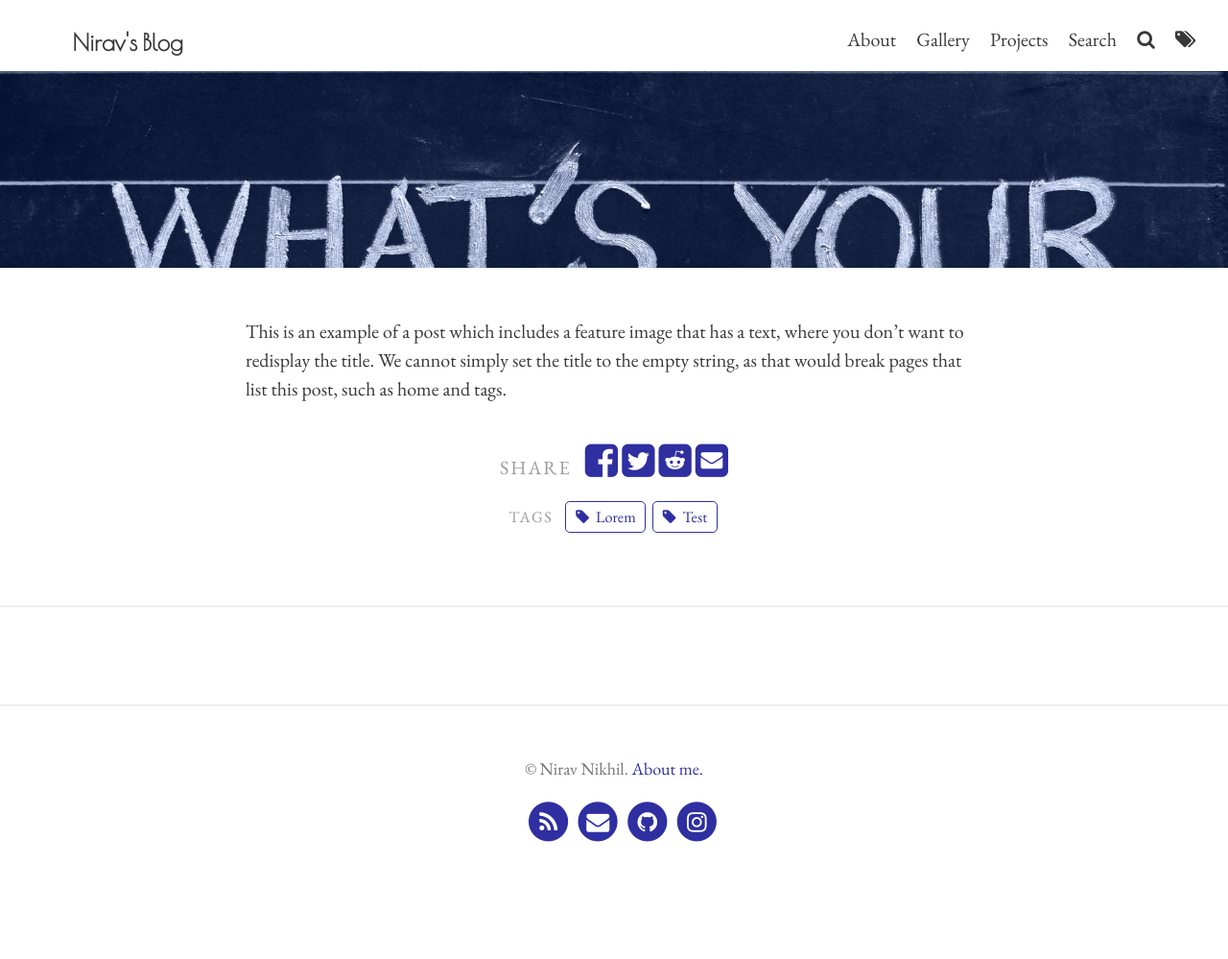
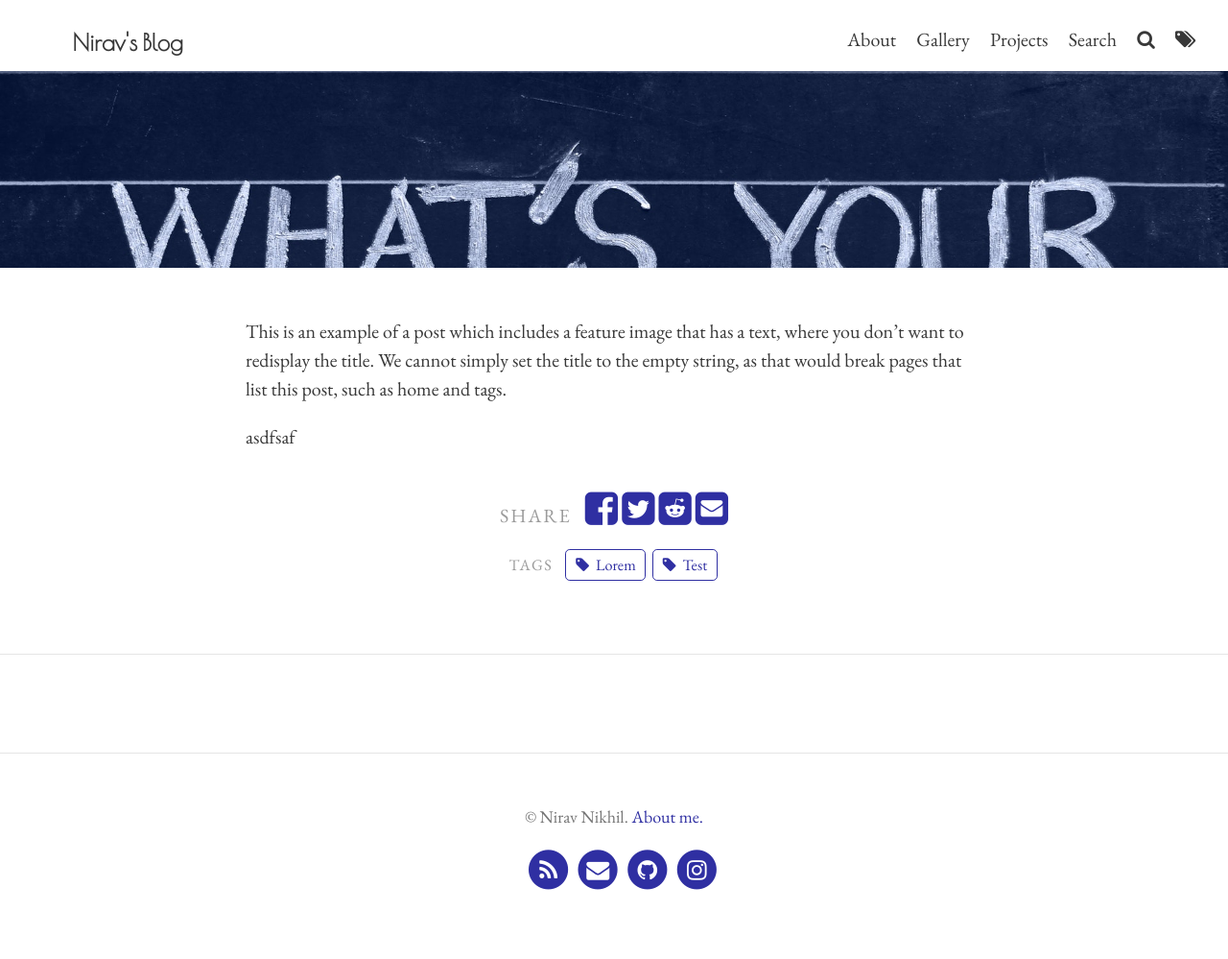
Before and after one commit to niravcodes/niravcodes.github.io, a Jekyll site: the page built from _posts/2014-11-27-whats-your-title.md, in a window 1280 px wide. Shown: the whole page at 96% size. Built offline with Jekyll 4.4.1, drawn with Linux system fonts in a browser that asks for light colours; comment, search, counter and statistics services are not loaded; before the commit the page ends 949 px from its top, so only the background shows below that.

Commit message:
Update from Forestry.io - Updated 2014-11-27-whats-your-title.md

```diff
--- a/_posts/2014-11-27-whats-your-title.md
+++ b/_posts/2014-11-27-whats-your-title.md
@@ -3,10 +3,14 @@
 title: What's your title
 hide_title: true
 feature-img: assets/img/pexels/story.jpeg
-tags: [Test, Lorem]
+tags:
+- Test
+- Lorem
+
 ---
-
 This is an example of a post which includes a feature image that has a
 text, where you don't want to redisplay the title.
 We cannot simply set the title to the empty string, as that would
 break pages that list this post, such as home and tags.
+
+asdfsaf
```
